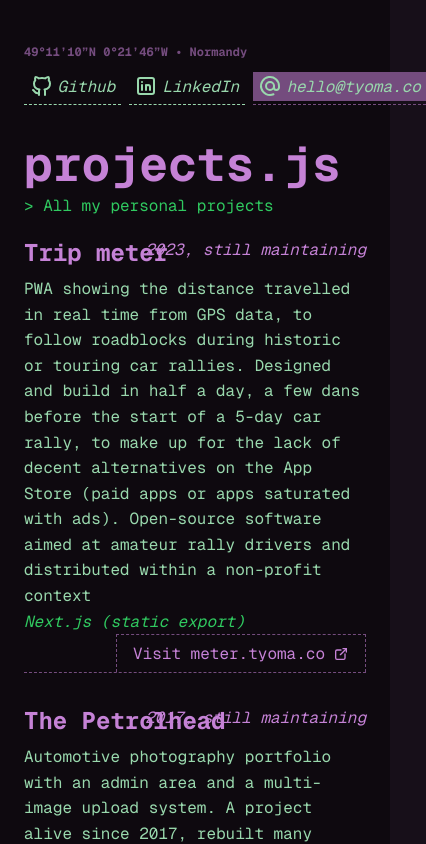
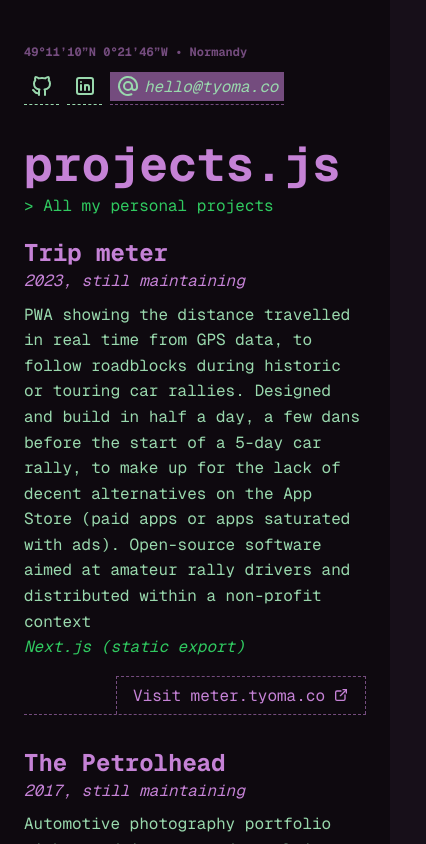
Before and after one commit to tvoma/tyoma, a Next.js app: page /projects in a window 390 px wide. Shown: the top 844 px of the page, 426 px wide, since content can reach past the window. Built offline with nearby package versions, Linux system fonts and the light colour scheme.

Commit message:
fix: responsive

```diff
--- a/components/card-project/index.js
+++ b/components/card-project/index.js
@@ -5,9 +5,11 @@ import { IconExternalLink } from '@tabler/icons-react'
 export default function CardProject({ title, description, href, hrefLabel, period, technologies }) {
     return (
         <div className={ styles.card }>
-            <h2>{ title }</h2>
+            <div className={ styles.head }>
+                <h2>{ title }</h2>
+                <p className={ styles.period }>{ period }</p>
+            </div>
             <p className={ styles.description }>{ description }</p>
-            <p className={ styles.period }>{ period }</p>
             <p className={ styles.technologies }>{ technologies }</p>
             <Link href={ href } target='_blank'>
                 <span>{ hrefLabel }</span>
--- a/components/card-project/styles.module.css
+++ b/components/card-project/styles.module.css
@@ -8,8 +8,21 @@
     border-bottom: 1px dashed var(--c-purple-dark);
 }
 
+.head {
+    display: flex;
+    flex-wrap: wrap;
+    justify-content: space-between;
+    margin-bottom: 0.5rem;
+    align-items: center;
+}
+
+.period {
+    font-style: italic;
+    color: var(--c-purple-light);
+}
+
 .card h2 {
-    margin: 0 0 0.5rem 0;
+    margin: 0;
 }
 
 .card p {
@@ -21,14 +34,6 @@
     color: var(--c-green-light);
 }
 
-.period {
-    position: absolute;
-    top: 0;
-    right: 0;
-    font-style: italic;
-    color: var(--c-purple-light);
-}
-
 .technologies {
     font-style: italic;
 }
@@ -37,6 +42,7 @@
     display: flex;
     align-items: center;
     align-self: flex-end;
+    margin-top: 1rem;
     padding: 0.5rem 1rem;
     text-decoration: none;
     color: var(--c-purple-light);
--- a/components/header/styles.module.css
+++ b/components/header/styles.module.css
@@ -29,6 +29,10 @@
     background-color: transparent;
 }
 
+.links a:not(:last-child) i {
+    display: none;
+}
+
 .links a:after {
     content: '';
     display: block;
@@ -53,6 +57,12 @@
     border-color: var(--c-green-light);
 }
 
+@media screen and (min-width: 500px) {
+    .links a:not(:last-child) i {
+        display: block;
+    }
+}
+
 @media screen and (min-width: 750px) {
     .header {
         flex-direction: row;
@@ -73,5 +83,4 @@
         flex-direction: row;
         align-items: center;
     }
-
 }
```
Also changed, not shown: components/call-to-action/styles.module.css (+8 -6 lines).
